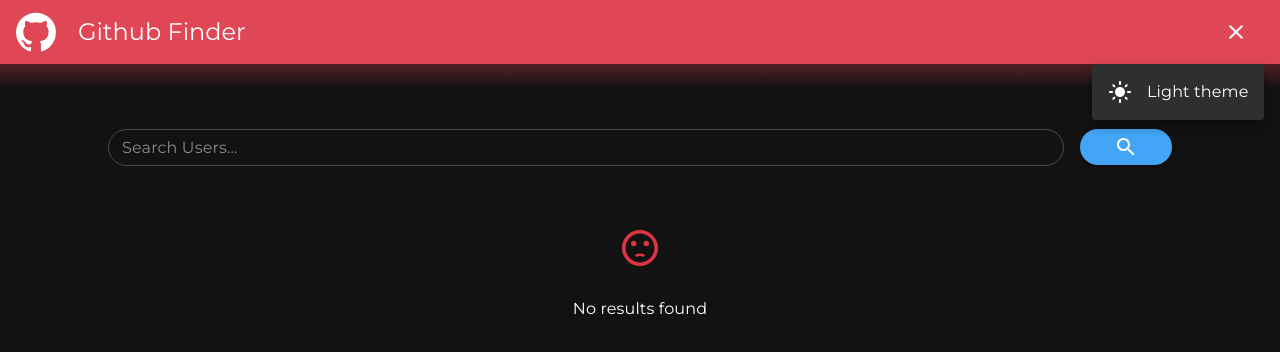
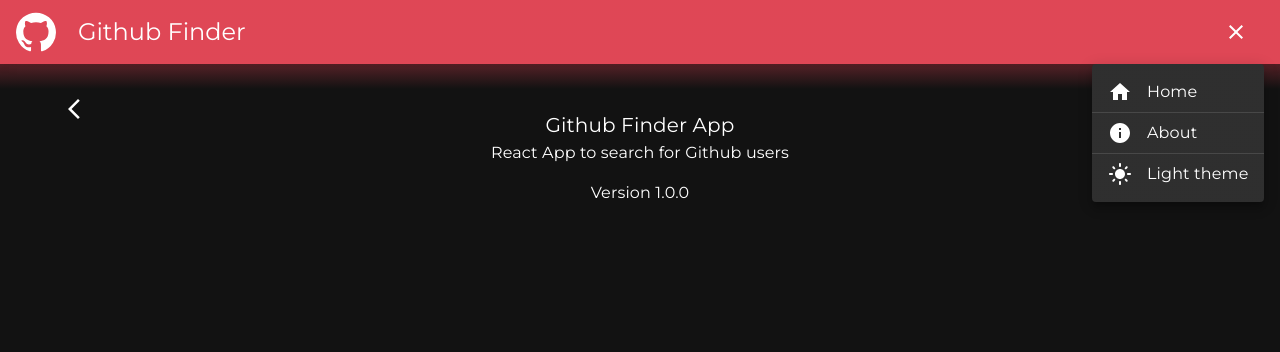
Before and after one commit to k-j-mc/react-github-finder, a React (Create React App) app: page /about in a window 1280 px wide. Both pictures are taken after a click on the button 1236 px from the left and 32 px from the top of the page. Shown: the top 352 px of the page. Built offline with nearby package versions, Linux system fonts and the light colour scheme; no server answers.

Commit message:
initial navigation

```diff
--- a/src/App.js
+++ b/src/App.js
@@ -1,5 +1,6 @@
 import React, { useState, useEffect } from "react";
 import { PropTypes } from "prop-types";
+import { Route, BrowserRouter, Routes } from "react-router-dom";
 
 import { SnackbarProvider } from "notistack";
 
@@ -14,9 +15,10 @@
 
 import Notifications from "./components/Notifications";
 import NavBar from "./components/NavBar";
-import SearchBar from "./components/SearchBar";
-import Users from "./components/Users";
-import NoUser from "./components/Users/NoUser";
+
+import HomePage from "./pages/HomePage";
+import AboutPage from "./pages/AboutPage";
+import ErrorPage from "./pages/ErrorPage";
 
 const App = () => {
 	const dispatch = useDispatch();
@@ -61,6 +63,7 @@
 	};
 
 	return (
+		<BrowserRouter>
 			<SnackbarProvider
 				maxSnack={3}
 				anchorOrigin={{
@@ -74,19 +77,27 @@
 					<Notifications />
 					<NavBar />
 
-				<SearchBar
+					<Routes>
+						<Route
+							exact
+							path="/"
+							element={
+								<HomePage
+									data={data}
+									clearUsers={clearUsers}
+									handleSearch={handleSearch}
+									loading={loading}
 									searchQuery={searchQuery}
 									setSearchQuery={setSearchQuery}
-					handleSearch={handleSearch}
-					clearUsers={clearUsers}
 								/>
-				{data.length > 0 ? (
-					<Users users={data} loading={loading} />
-				) : (
-					<NoUser />
-				)}
+							}
+						/>
+						<Route exact path="/about" element={<AboutPage />} />
+						<Route path="*" element={<ErrorPage />} />
+					</Routes>
 				</ThemeProvider>
 			</SnackbarProvider>
+		</BrowserRouter>
 	);
 };
 
--- /dev/null
+++ b/src/components/BackButton/index.js
@@ -0,0 +1,25 @@
+import React from "react";
+
+import { useNavigate } from "react-router-dom";
+
+import { Grid, IconButton } from "@mui/material";
+
+import Icons from "../Icons";
+
+const BackButton = () => {
+	const navigate = useNavigate();
+
+	return (
+		<Grid container spacing={2} className="backwardsNav">
+			<Grid item xs={0.5} />
+			<Grid item xs={2}>
+				<IconButton onClick={() => navigate("/")}>
+					<Icons.Back />
+				</IconButton>
+				<Grid item xs={9.5} />
+			</Grid>
+		</Grid>
+	);
+};
+
+export default BackButton;
--- a/src/components/Icons/index.js
+++ b/src/components/Icons/index.js
@@ -1,5 +1,6 @@
 import React, { forwardRef } from "react";
 
+import ArrowBackIosNewIcon from "@mui/icons-material/ArrowBackIosNew";
 import CloseIcon from "@mui/icons-material/Close";
 import DarkModeIcon from "@mui/icons-material/DarkMode";
 import DoneIcon from "@mui/icons-material/Done";
@@ -7,6 +8,8 @@
 import ExpandMoreIcon from "@mui/icons-material/ExpandMore";
 import FavoriteIcon from "@mui/icons-material/Favorite";
 import GitHubIcon from "@mui/icons-material/GitHub";
+import HomeIcon from "@mui/icons-material/Home";
+import InfoIcon from "@mui/icons-material/Info";
 import LightModeIcon from "@mui/icons-material/LightMode";
 import KeyboardArrowDownIcon from "@mui/icons-material/KeyboardArrowDown";
 import KeyboardArrowUpIcon from "@mui/icons-material/KeyboardArrowUp";
@@ -16,8 +19,12 @@
 import SentimentDissatisfiedIcon from "@mui/icons-material/SentimentDissatisfied";
 import ShareIcon from "@mui/icons-material/Share";
 import VisibilityIcon from "@mui/icons-material/Visibility";
+import WrongLocationIcon from "@mui/icons-material/WrongLocation";
 
 const Icons = {
+	Back: forwardRef((props, ref) => (
+		<ArrowBackIosNewIcon {...props} ref={ref} />
+	)),
 	Close: forwardRef((props, ref) => <CloseIcon {...props} ref={ref} />),
 	DarkMode: forwardRef((props, ref) => <DarkModeIcon {...props} ref={ref} />),
 	Down: forwardRef((props, ref) => (
@@ -33,6 +40,8 @@
 
 	Favorite: forwardRef((props, ref) => <FavoriteIcon {...props} ref={ref} />),
 	GitHub: forwardRef((props, ref) => <GitHubIcon {...props} ref={ref} />),
+	Home: forwardRef((props, ref) => <HomeIcon {...props} ref={ref} />),
+	About: forwardRef((props, ref) => <InfoIcon {...props} ref={ref} />),
 	LightMode: forwardRef((props, ref) => <LightModeIcon {...props} />),
 	Menu: forwardRef((props, ref) => <MenuIcon {...props} ref={ref} />),
 	MoreVert: forwardRef((props, ref) => <MoreVertIcon {...props} ref={ref} />),
@@ -52,6 +61,9 @@
 	Up: forwardRef((props, ref) => (
 		<KeyboardArrowUpIcon {...props} ref={ref} />
 	)),
+	WrongLocation: forwardRef((props, ref) => (
+		<WrongLocationIcon {...props} ref={ref} />
+	)),
 };
 
 export default Icons;
--- a/src/components/NavBar/NavMenu.js
+++ b/src/components/NavBar/NavMenu.js
@@ -23,6 +23,7 @@
 	const handleTheme = () => {
 		setTheme((prevMode) => (prevMode === "Light" ? "Dark" : "Light"));
 		dispatch(getTheme(theme));
+		handleCloseMenu();
 	};
 
 	return (
@@ -32,6 +33,22 @@
 			onClose={handleCloseMenu}
 			className="menu"
 		>
+			<Link to={"/"} className="menuLink">
+				<MenuItem onClick={handleTheme} className="menuItem">
+					<Icons.Home className="menuItemIcon" />
+					Home
+				</MenuItem>
+			</Link>
+			<Divider />
+
+			<Link to={"/about"} className="menuLink">
+				<MenuItem onClick={handleTheme} className="menuItem">
+					<Icons.About className="menuItemIcon" />
+					About
+				</MenuItem>
+			</Link>
+			<Divider />
+
 			<MenuItem onClick={handleTheme} className="menuItem">
 				{theme === "Dark" ? (
 					<Icons.DarkMode className="menuItemIcon" />
--- a/src/components/Users/index.js
+++ b/src/components/Users/index.js
@@ -4,13 +4,14 @@
 import { Grid } from "@mui/material";
 
 import Loader from "../Loader";
+import NoUser from "./NoUser";
 
 import UserItem from "./UserItem";
 
 const Users = ({ users, loading }) => {
 	if (loading) {
 		return <Loader />;
-	} else {
+	} else if (!loading && users.length > 0) {
 		return (
 			<Grid container spacing={2} className="cardGrid">
 				{users.map((user) => (
@@ -28,6 +29,8 @@
 				))}
 			</Grid>
 		);
+	} else {
+		return <NoUser />;
 	}
 };
 
--- /dev/null
+++ b/src/pages/AboutPage.js
@@ -0,0 +1,22 @@
+import React, { Fragment } from "react";
+
+import { Typography } from "@mui/material";
+
+import BackButton from "../components/BackButton";
+
+const AboutPage = () => {
+	return (
+		<Fragment>
+			<BackButton />
+			<div className="gridCenterItems">
+				<Typography variant="h6">Github Finder App</Typography>
+				<Typography paragraph>
+					React App to search for Github users
+				</Typography>
+				<Typography paragraph>Version 1.0.0</Typography>
+			</div>
+		</Fragment>
+	);
+};
+
+export default AboutPage;
--- /dev/null
+++ b/src/pages/ErrorPage.js
@@ -0,0 +1,22 @@
+import React, { Fragment } from "react";
+
+import { Typography } from "@mui/material";
+
+import BackButton from "../components/BackButton";
+
+import Icons from "../components/Icons";
+
+const ErrorPage = () => {
+	return (
+		<Fragment>
+			<BackButton />
+			<div className="gridCenterItems">
+				<Icons.WrongLocation className="noResultIcon" />
+				<Typography paragraph>Uh oh...</Typography>
+				<Typography paragraph>Page not found</Typography>
+			</div>
+		</Fragment>
+	);
+};
+
+export default ErrorPage;
--- /dev/null
+++ b/src/pages/HomePage.js
@@ -0,0 +1,27 @@
+import React, { Fragment } from "react";
+
+import SearchBar from "../components/SearchBar";
+import Users from "../components/Users";
+
+const HomePage = ({
+	data,
+	clearUsers,
+	handleSearch,
+	loading,
+	searchQuery,
+	setSearchQuery,
+}) => {
+	return (
+		<Fragment>
+			<SearchBar
+				searchQuery={searchQuery}
+				setSearchQuery={setSearchQuery}
+				handleSearch={handleSearch}
+				clearUsers={clearUsers}
+			/>
+			<Users users={data} loading={loading} />
+		</Fragment>
+	);
+};
+
+export default HomePage;
--- a/src/styling/index.css
+++ b/src/styling/index.css
@@ -17,6 +17,7 @@
 
 .menu {
     margin-top: 12px;
+    overflow: visible;
 }
 
 .menuItem {
@@ -90,3 +91,7 @@
     left: 50%;
     margin-bottom: 30px;
 }
+
+.backwardsNav {
+    margin-bottom: -50px
+}
```
Lines whose indentation alone changed are shown as unchanged.
